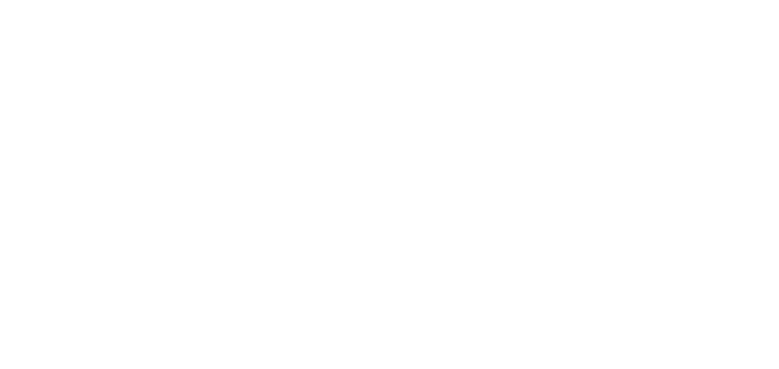
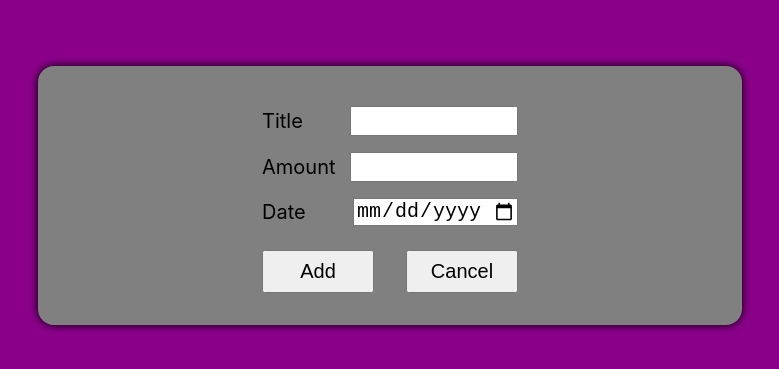
Before and after one commit to Handloc/Expenses, a React (Create React App) app: page / in a window 1280 px wide. Shown: the part 205-574 px from the top of the page, without its empty margins (250-1029 px from the left). Built offline with nearby package versions, Linux system fonts and the light colour scheme.

Commit message:
Add basic form

```diff
--- a/src/App.js
+++ b/src/App.js
@@ -1,3 +1,22 @@
-function App() {}
+// import ExpensesForm from "./components/Form/ExpensesForm";
+import styled from "styled-components";
+import Form from "./components/Form/Form";
+
+const Wrapper = styled.div`
+  background-color: darkmagenta;
+  width: 100vw;
+  height: 100vh;
+  display: flex;
+  justify-content: center;
+  align-items: center;
+`;
+
+function App() {
+  return (
+    <Wrapper>
+      <Form />
+    </Wrapper>
+  );
+}
 
 export default App;
--- /dev/null
+++ b/src/components/Form/Form.js
@@ -0,0 +1,74 @@
+import React, { useState } from "react";
+import styled from "styled-components";
+import FormField from "./FormField";
+import FormButton from "./FormButton";
+
+const FormWrapper = styled.form`
+  display: flex;
+  justify-content: center;
+  align-items: center;
+  flex-direction: column;
+  width: 50vw;
+  background-color: gray;
+  padding: 2rem;
+  border-radius: 1rem;
+  box-shadow: 0 0 10px black;
+`;
+
+const FormButtonsWrapper = styled.div`
+  flex-direction: row;
+`;
+
+function Form() {
+  function submitHandler(event) {
+    event.preventDefault();
+    const expenseData = {
+      title: title,
+      amount: amount,
+      date: date,
+    };
+
+    console.log(expenseData);
+  }
+
+  const [title, setTitle] = useState();
+  function handleChangedTitle(newTitle) {
+    setTitle((prevTitle) => newTitle);
+  }
+
+  const [amount, setAmount] = useState();
+  function handleChangedAmount(newAmount) {
+    setAmount(newAmount);
+  }
+
+  const [date, setDate] = useState();
+  function handleChangedDate(newDate) {
+    setDate(newDate);
+  }
+
+  return (
+    <FormWrapper onSubmit={submitHandler}>
+      <FormField
+        name={"Title"}
+        type={"text"}
+        onChangedData={handleChangedTitle}
+      />
+      <FormField
+        name={"Amount"}
+        type={"number"}
+        onChangedData={handleChangedAmount}
+      />
+      <FormField
+        name={"Date"}
+        type={"date"}
+        onChangedData={handleChangedDate}
+      />
+      <FormButtonsWrapper>
+        <FormButton name={"Add"} type={"submit"} />
+        <FormButton name={"Cancel"} type={""} />
+      </FormButtonsWrapper>
+    </FormWrapper>
+  );
+}
+
+export default Form;
--- /dev/null
+++ b/src/components/Form/FormButton.js
@@ -0,0 +1,19 @@
+import React from "react";
+import styled from "styled-components";
+
+const Button = styled.button`
+  margin: 1rem 1rem 0 1rem;
+  padding: 0.5rem;
+  width: 7rem;
+  font-size: 1.25rem;
+
+  &:hover {
+    cursor: pointer;
+  }
+`;
+
+function FormButton(props) {
+  return <Button type={props.type}>{props.name}</Button>;
+}
+
+export default FormButton;
--- /dev/null
+++ b/src/components/Form/FormField.js
@@ -0,0 +1,40 @@
+import React, { useState } from "react";
+import styled from "styled-components";
+
+const FormFieldWrapper = styled.div`
+  display: flex;
+  align-items: center;
+  justify-content: space-between;
+  width: 16rem;
+  padding: 0.5rem;
+  font-size: 1.25rem;
+
+  & input {
+    width: 10rem;
+    height: 1.5rem;
+    font-size: 1.25rem;
+
+    &:focus {
+      outline: none;
+    }
+  }
+`;
+
+function FormField(props) {
+  const inputValueHandler = (val) => {
+    props.onChangedData(val.target.value);
+  };
+
+  return (
+    <FormFieldWrapper>
+      <label>{props.name}</label>
+      <input
+        type={props.type}
+        step={`${props.type === "number" ? "0.01" : ""}`}
+        onChange={inputValueHandler}
+      ></input>
+    </FormFieldWrapper>
+  );
+}
+
+export default FormField;
```
